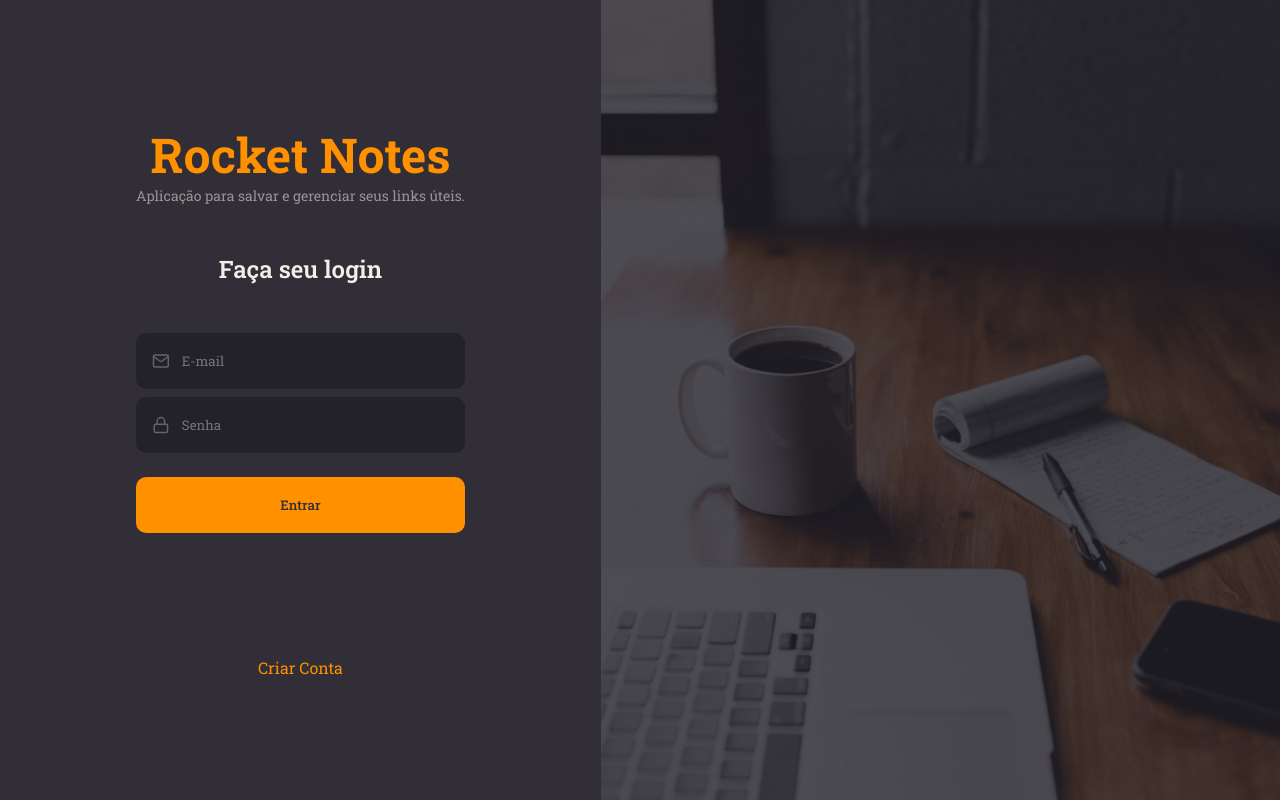
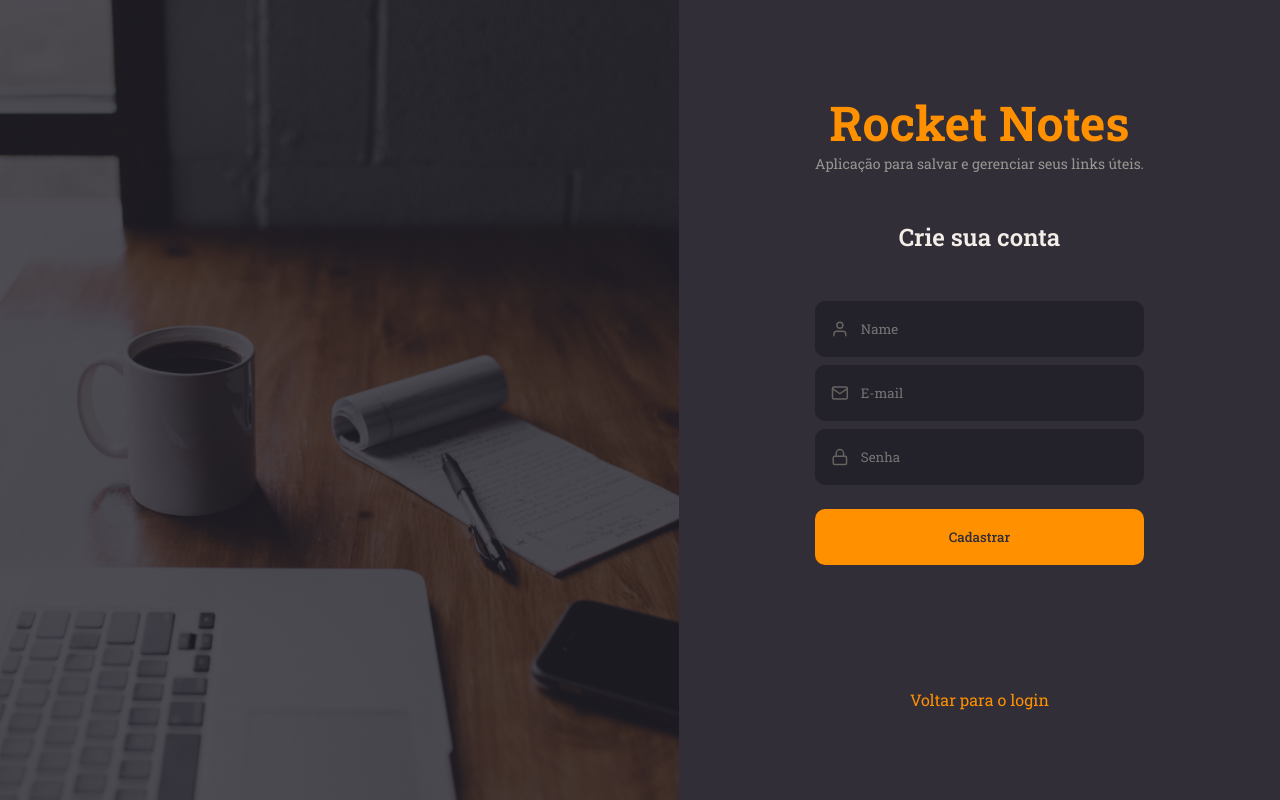
Before and after one commit to felipeneneu/rocket-notes, a React (Vite) app: page / in a window 1280 px wide. Built offline with nearby package versions, Linux system fonts and the light colour scheme.

Commit message:
Pagina de SignUp Pronta

```diff
--- a/src/main.jsx
+++ b/src/main.jsx
@@ -1,7 +1,7 @@
 import React from 'react'
 import ReactDOM from 'react-dom/client'
 import { ThemeProvider } from 'styled-components'
-import { SignIn } from './pages/SignIn/index.jsx'
+import { SignUp } from './pages/SignUp/index.jsx'
 import theme from './styles/theme.js'
 import GlobalStyle from './styles/global.js'
 
@@ -10,7 +10,7 @@
   <React.StrictMode>
     <ThemeProvider theme={theme}>
       <GlobalStyle />
-      <SignIn />
+      <SignUp />
     </ThemeProvider>
   </React.StrictMode>,
 )
--- /dev/null
+++ b/src/pages/SignUp/index.jsx
@@ -0,0 +1,43 @@
+import { Container, Form, Background } from "./styles";
+import { Input } from "../../components/Input";
+import { Button } from "../../components/Button";
+import { FiMail, FiLock, FiUser } from "react-icons/fi";
+
+
+export function SignUp() {
+    return (
+        <Container>
+            <Background />
+            <Form>
+                <h1>Rocket Notes</h1>
+                <p>Aplicação para salvar e gerenciar seus links úteis. </p>
+
+                <h2>Crie sua conta</h2>
+                <Input
+                    placeholder="Name"
+                    type="text"
+                    icon={FiUser}
+                />
+
+                <Input
+                    placeholder="E-mail"
+                    type="text"
+                    icon={FiMail}
+                />
+
+                <Input
+                    placeholder="Senha"
+                    type="password"
+                    icon={FiLock}
+                />
+
+                <Button
+                    title="Cadastrar"
+                />
+
+                <a href="#">Voltar para o login</a>
+            </Form>
+
+        </Container>
+    )
+}
--- /dev/null
+++ b/src/pages/SignUp/styles.js
@@ -0,0 +1,46 @@
+import styled from "styled-components";
+import backgroundImg from "../../assets/background.png"
+
+export const Container = styled.div`
+    height: 100vh;
+    display: flex;
+    align-items: stretch;
+`
+export const Form = styled.form`
+padding: 0 136px;
+display: flex;
+flex-direction: column;
+justify-content: center;
+align-items: center;
+text-align: center;
+>h1{
+    color: ${({ theme }) => theme.COLORS.ORANGE};
+    font-size: 48px;
+    font-weight: bold;
+}
+>p{
+    font-weight: 400;
+    color: ${({ theme }) => theme.COLORS.GRAY_100};
+    font-size: 14px;
+    margin-bottom: 48px;
+}
+>h2{
+    font-size: 24px;
+    color: ${({ theme }) => theme.COLORS.WHITE};
+    font-weight: 600;
+    margin-bottom: 48px;
+
+}
+>a{
+    margin-top: 124px;
+    color: ${({ theme }) => theme.COLORS.ORANGE};
+
+}
+`
+
+export const Background = styled.div`
+flex: 1;
+background: url(${backgroundImg}) no-repeat center center;
+background-size: cover;
+
+`
```
